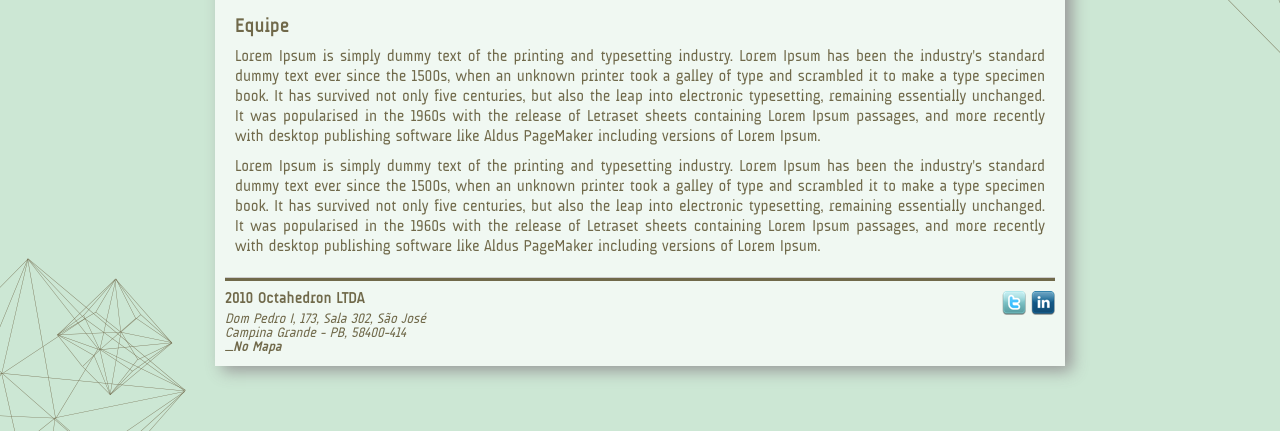
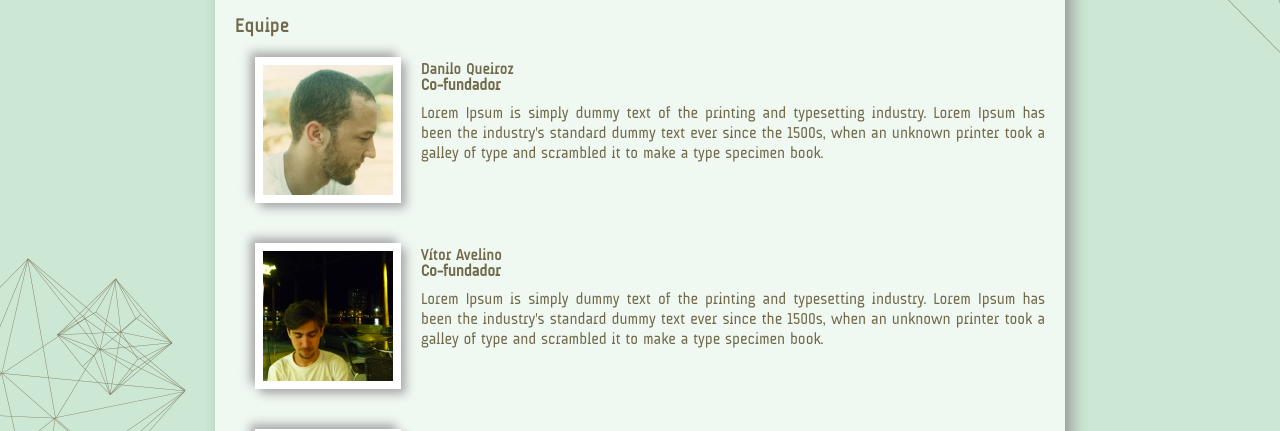
Before and after one commit to OctahedronBR/site, a plain HTML site: page empresa.html in a window 1280 px wide. Both pictures are taken after a click on the link "_Equipe". Shown: the part 369-800 px from the top of the page. Drawn offline with nearby package versions, Linux system fonts and the light colour scheme.

Commit message:
added images to equipe section

```diff
--- a/css/newstyle.css
+++ b/css/newstyle.css
@@ -31,7 +31,10 @@ a, li, h2, h3, h4 {
 	font-family: 'AUdimat Bold', Verdana, Arial, Geneva, Helvetica, sans-serif
 }
 
-img {vertical-align:middle;}
+img {
+	float: left;
+	vertical-align: middle;
+}
 
 section#container {
 	margin: 0 auto;
@@ -88,6 +91,7 @@ section#content header ul li {display: inline;}
 article {padding: 20px 20px 0;}
 
 article#multiple {
+	height: 255px;
 	padding:0;
 	overflow: hidden;
 }
@@ -112,6 +116,9 @@ p {
 	line-height: 20px;
 	text-align: justify;
 }
+
+section#member {display:table;}
+section#member hgroup {margin:25px 0 0;}
 
 /*FORM*/
 form {margin: 10px 0 0;}
--- a/empresa.html
+++ b/empresa.html
@@ -53,8 +53,32 @@
 							<li id="equipe">
 								<article>
 									<h3>Equipe</h3>
-									<p>Lorem Ipsum is simply dummy text of the printing and typesetting industry. Lorem Ipsum has been the industry's standard dummy text ever since the 1500s, when an unknown printer took a galley of type and scrambled it to make a type specimen book. It has survived not only five centuries, but also the leap into electronic typesetting, remaining essentially unchanged. It was popularised in the 1960s with the release of Letraset sheets containing Lorem Ipsum passages, and more recently with desktop publishing software like Aldus PageMaker including versions of Lorem Ipsum.</p>
-									<p>Lorem Ipsum is simply dummy text of the printing and typesetting industry. Lorem Ipsum has been the industry's standard dummy text ever since the 1500s, when an unknown printer took a galley of type and scrambled it to make a type specimen book. It has survived not only five centuries, but also the leap into electronic typesetting, remaining essentially unchanged. It was popularised in the 1960s with the release of Letraset sheets containing Lorem Ipsum passages, and more recently with desktop publishing software like Aldus PageMaker including versions of Lorem Ipsum.</p>
+									<section id="member">
+										<img src="/images/members/danilo-queiroz.png" />
+										<hgroup>
+											<h4>Danilo Queiroz</h4>
+											<h5>Co-fundador</h5>
+										</hgroup>
+										<p>Lorem Ipsum is simply dummy text of the printing and typesetting industry. Lorem Ipsum has been the industry's standard dummy text ever since the 1500s, when an unknown printer took a galley of type and scrambled it to make a type specimen book.</p>
+									</section>
+
+									<section id="member">
+										<img src="/images/members/vitor-avelino.png" />
+										<hgroup>
+											<h4>Vítor Avelino</h4>
+											<h5>Co-fundador</h5>
+										</hgroup>
+										<p>Lorem Ipsum is simply dummy text of the printing and typesetting industry. Lorem Ipsum has been the industry's standard dummy text ever since the 1500s, when an unknown printer took a galley of type and scrambled it to make a type specimen book.</p>
+									</section>
+
+									<section id="member">
+										<img src="/images/members/anderson-feitosa.png" />
+										<hgroup>
+											<h4>Anderson L. Feitosa</h4>
+											<h5>---</h5>
+										</hgroup>
+										<p>Lorem Ipsum is simply dummy text of the printing and typesetting industry. Lorem Ipsum has been the industry's standard dummy text ever since the 1500s, when an unknown printer took a galley of type and scrambled it to make a type specimen book.</p>
+									</section>
 								</article>
 							</li>
 						</ul>
--- a/js/site.js
+++ b/js/site.js
@@ -10,13 +10,21 @@ $(document).ready(function() {
 
 	// The default axis is 'y', but in this demo, I want to scroll both
 	// You can modify any default like this
-	$.localScroll.defaults.axis = 'xy';
+	$.localScroll.defaults.axis = 'x';
 
 	// Scroll initially if there's a hash (#something) in the url
 	$.localScroll.hash({
 		target: '#multiple', // Could be a selector or a jQuery object too.
 		queue: true,
-		duration: 1500
+		duration: 1500,
+		onAfter:function( anchor, settings ){
+			if (anchor.id == 'equipe') {
+				$('article#multiple').animate({height: "593px"}, 1000 );
+			} else {
+				$('article#multiple').animate({height: "255px"}, 1000 );
+			}
+		}
+
 	});
 
 	/**
@@ -28,5 +36,13 @@ $(document).ready(function() {
 		queue:true,
 		duration:1000,
 		hash:true,
+		onAfter:function( anchor, settings ){
+			if (anchor.id == 'equipe') {
+				$('article#multiple').animate({height: "593px"}, 1000 );
+			} else {
+				$('article#multiple').animate({height: "255px"}, 1000 );
+			}
+		}
+
 	});
 });
```
Also changed, not shown: images/members/anderson-feitosa.png (added), images/members/danilo-queiroz.png (added), images/members/vitor-avelino.png (added).
